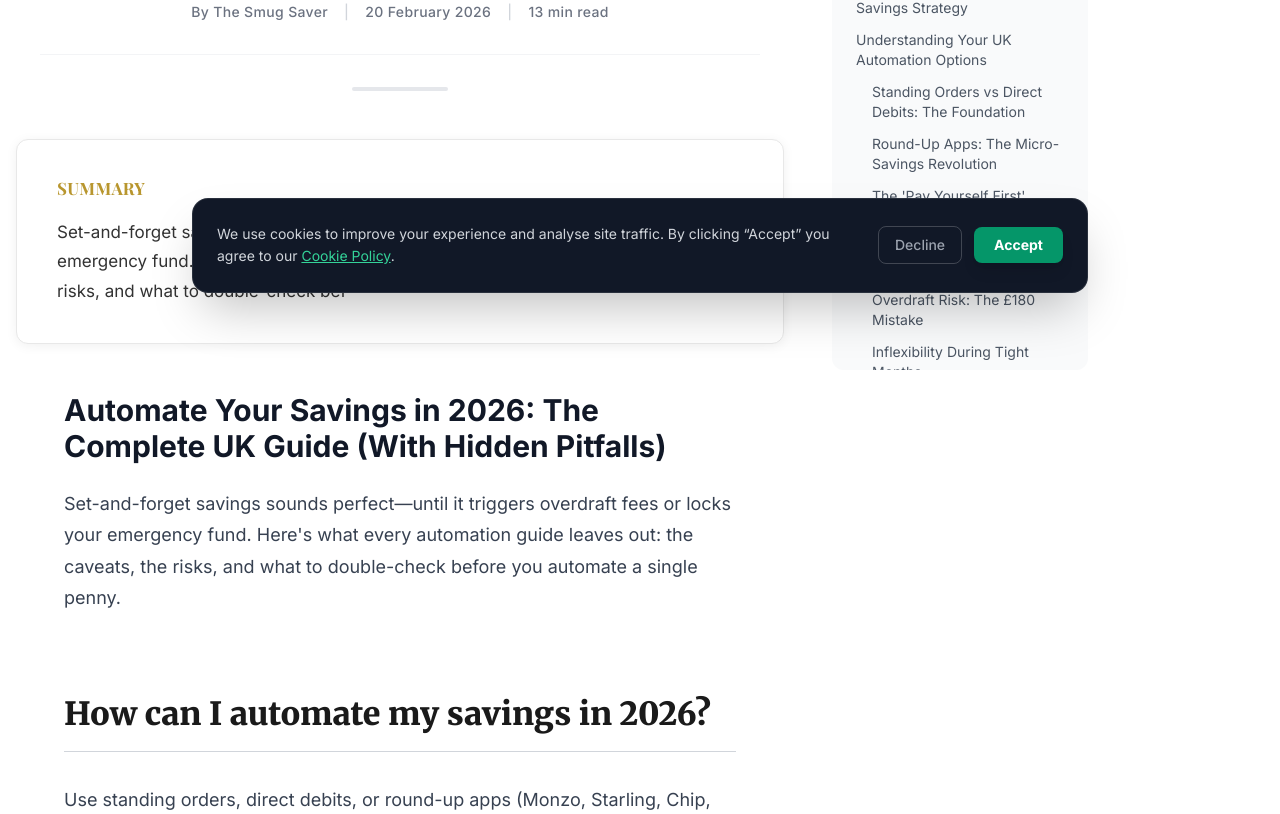
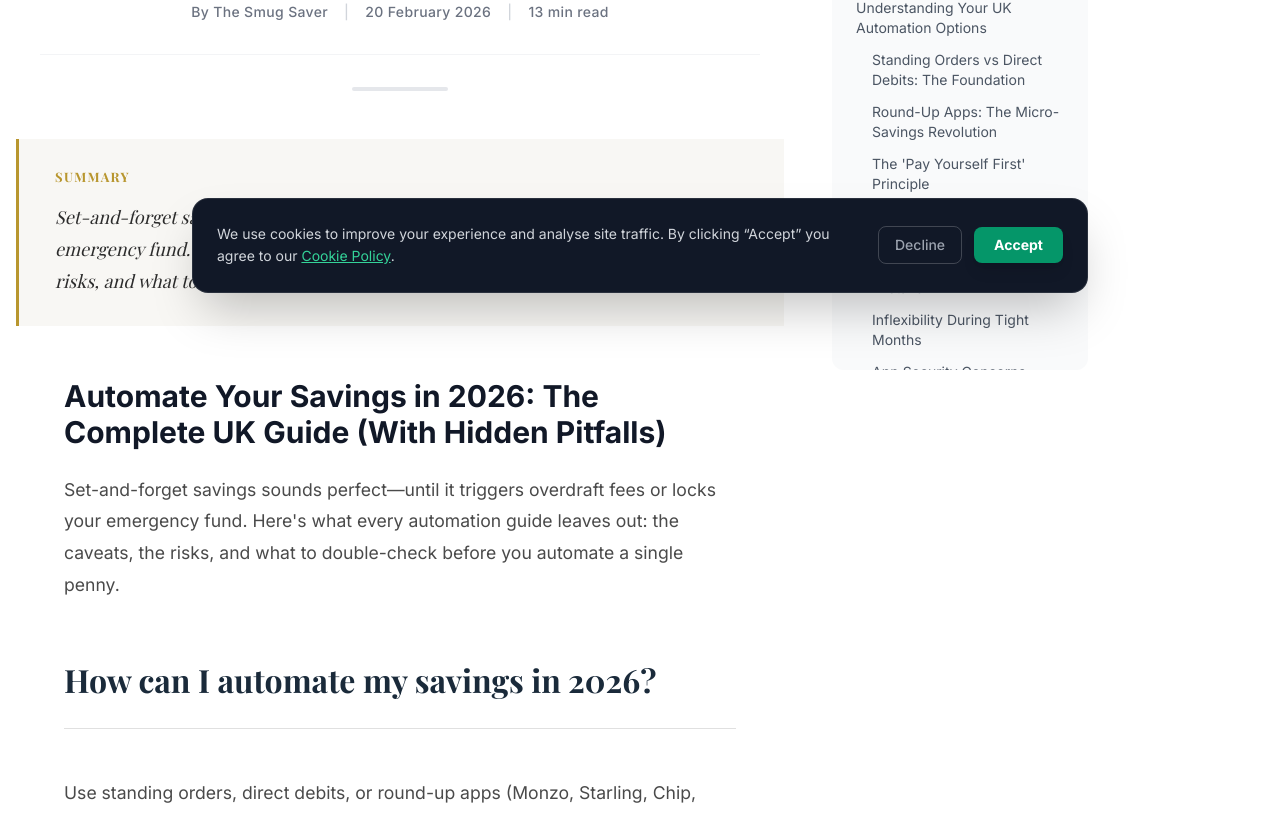
Before and after one commit to erfwindfire/thesmugsaver, a Next.js app: page /budgeting/automate-savings-2026 in a window 1280 px wide. Shown: the part 483-1297 px from the top of the page. Built offline with nearby package versions, Linux system fonts and the light colour scheme.

Commit message:
Apply builder-style UX to all articles: Playfair headings, left-border summary, generous spacing

```diff
--- a/app/[category]/[slug]/page.tsx
+++ b/app/[category]/[slug]/page.tsx
@@ -75,8 +75,6 @@ export default function ArticlePage({ params }: PageProps) {
         .filter(a => a.category === article.category && a.slug !== article.slug)
         .slice(0, 3);
 
-    const isBuilderStyle = article.slug === 'grocery-savings-2026';
-
     return (
         <div className="bg-white">
             <div className="container mx-auto px-4 py-8 lg:py-12">
@@ -94,9 +92,7 @@ export default function ArticlePage({ params }: PageProps) {
                             imageUrl={article.heroImage}
                         />
 
-                        {/* Excerpt / Summary Card */}
-                        {isBuilderStyle ? (
-                            /* Builder-style: left gold border, italic serif, light bg */
+                        {/* Excerpt / Summary Card — builder style */}
                         <div style={{
                             borderLeft: '3px solid #B8962E',
                             backgroundColor: '#F8F7F4',
@@ -127,67 +123,17 @@ export default function ArticlePage({ params }: PageProps) {
                                 {article.excerpt}
                             </p>
                         </div>
-                        ) : (
-                            /* Current style for all other articles */
-                            <div style={{
-                                backgroundColor: '#FFFFFF',
-                                border: '1px solid #E8E8E8',
-                                borderRadius: '12px',
-                                boxShadow: '0 2px 12px rgba(0, 0, 0, 0.06)',
-                                padding: '36px 40px',
-                                maxWidth: '850px',
-                                margin: '0 auto 48px auto'
-                            }}>
-                                <h3 style={{
-                                    color: '#B8962E',
-                                    fontFamily: "'Playfair Display', serif",
-                                    fontSize: '17px',
-                                    fontWeight: 700,
-                                    letterSpacing: '0.02em',
-                                    marginBottom: '16px',
-                                    marginTop: 0,
-                                    textTransform: 'uppercase'
-                                }}>
-                                    {article.slug === 'money-moves-weird-2026' ? 'THE SITUATION' : 'SUMMARY'}
-                                </h3>
-                                <p style={{
-                                    color: '#333333',
-                                    fontFamily: "'Inter', sans-serif",
-                                    fontSize: '17px',
-                                    lineHeight: 1.75,
-                                    fontWeight: 400,
-                                    margin: 0
-                                }}>
-                                    {article.excerpt}
-                                </p>
-                            </div>
-                        )}
 
                         {/* Content */}
                         <div
-                            className={`prose prose-lg max-w-none font-sans
+                            className="prose prose-lg max-w-none font-sans article-builder
                                 prose-img:rounded-xl prose-img:shadow-md
                                 prose-ul:list-disc prose-ol:list-decimal
                                 [&_table]:w-full [&_table]:text-left [&_table]:border-collapse [&_table]:my-8
                                 [&_th]:bg-gray-100 [&_th]:p-4 [&_th]:font-serif
                                 prose-td:p-4 prose-td:border-b prose-td:border-gray-100
-                                prose-blockquote:border-none prose-blockquote:pl-0 prose-blockquote:not-italic prose-blockquote:font-normal prose-blockquote:text-gray-600
-                                ${isBuilderStyle
-                                    ? 'article-builder'
-                                    : `text-gray-700
-                                       prose-headings:font-serif prose-headings:text-neutral-dark prose-headings:font-bold
-                                       [&_h2]:border-b [&_h2]:border-gray-300 [&_h2]:pb-4 [&_h2]:mb-8 [&_h2]:pt-8 [&_h2]:mt-12
-                                       [&_h3]:font-bold [&_h3]:text-gray-900 [&_h3]:mt-8 [&_h3]:mb-4
-                                       prose-h4:font-bold prose-h4:text-gray-900
-                                       prose-p:leading-[1.8] prose-p:mb-6
-                                       prose-a:text-[#1B4D3E] prose-a:no-underline hover:prose-a:underline
-                                       prose-strong:text-neutral-dark prose-strong:font-bold
-                                       prose-li:marker:text-[#1B4D3E]`
-                                }`}
-                            style={{
-                                fontFamily: 'var(--font-inter), sans-serif',
-                                lineHeight: isBuilderStyle ? '1.85' : '28.8px'
-                            }}
+                                prose-blockquote:border-none prose-blockquote:pl-0 prose-blockquote:not-italic prose-blockquote:font-normal prose-blockquote:text-gray-600"
+                            style={{ fontFamily: 'var(--font-inter), sans-serif', lineHeight: '1.8' }}
                         >
                             <ArticleContent content={article.body} />
                         </div>
```
Lines whose indentation alone changed are shown as unchanged.
